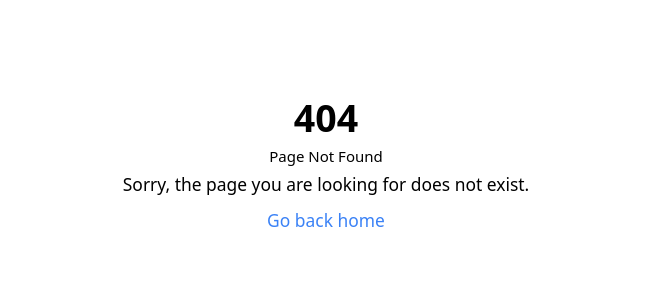
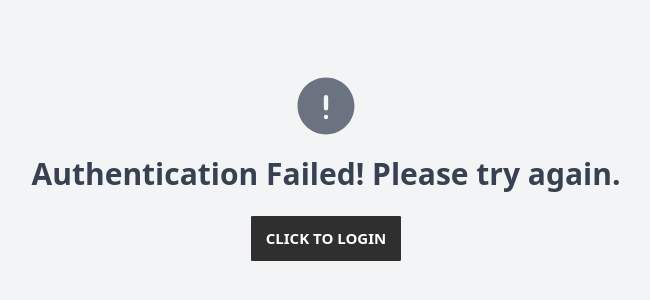
Before and after one commit to AnnonymousBanda/notesheet-tracker, a Next.js app in the folder client/: page /auth/failure in a window 1280 px wide. Before the commit this address had no page. Shown: the part 234-534 px from the top of the page, without its empty margins (314-964 px from the left). Built offline with nearby package versions, Linux system fonts and the light colour scheme.

Commit message:
feat: create authentication failure page

```diff
--- /dev/null
+++ b/client/app/auth/failure/page.jsx
@@ -0,0 +1,21 @@
+import { ExclamationCircleIcon } from "@heroicons/react/24/solid";
+import Link from "next/link";
+import React from "react";
+
+export default function Page() {
+  return (
+    <div className="flex flex-col justify-center items-center h-[100vh] w-full mx-auto rounded-xl bg-gray-100 shadow-xl p-8">
+      <ExclamationCircleIcon className="w-28 h-28 text-gray-500 mb-4" />
+      <p className="text-[3rem] text-gray-700 font-bold mb-[2rem] text-center">
+        Authentication Failed! Please try again.
+      </p>
+      <button className="w-[15rem] flex items-center justify-center bg-[#2f2f2f] text-white h-[45px] px-4 rounded-sm hover:bg-[#0e0202] text-[1.7rem]">
+        <Link href="/auth/login">
+          <p className="text-[1.5rem] text-[#ffffff] text-center uppercase font-semibold">
+            Click to Login
+          </p>
+        </Link>
+      </button>
+    </div>
+  );
+}
```
